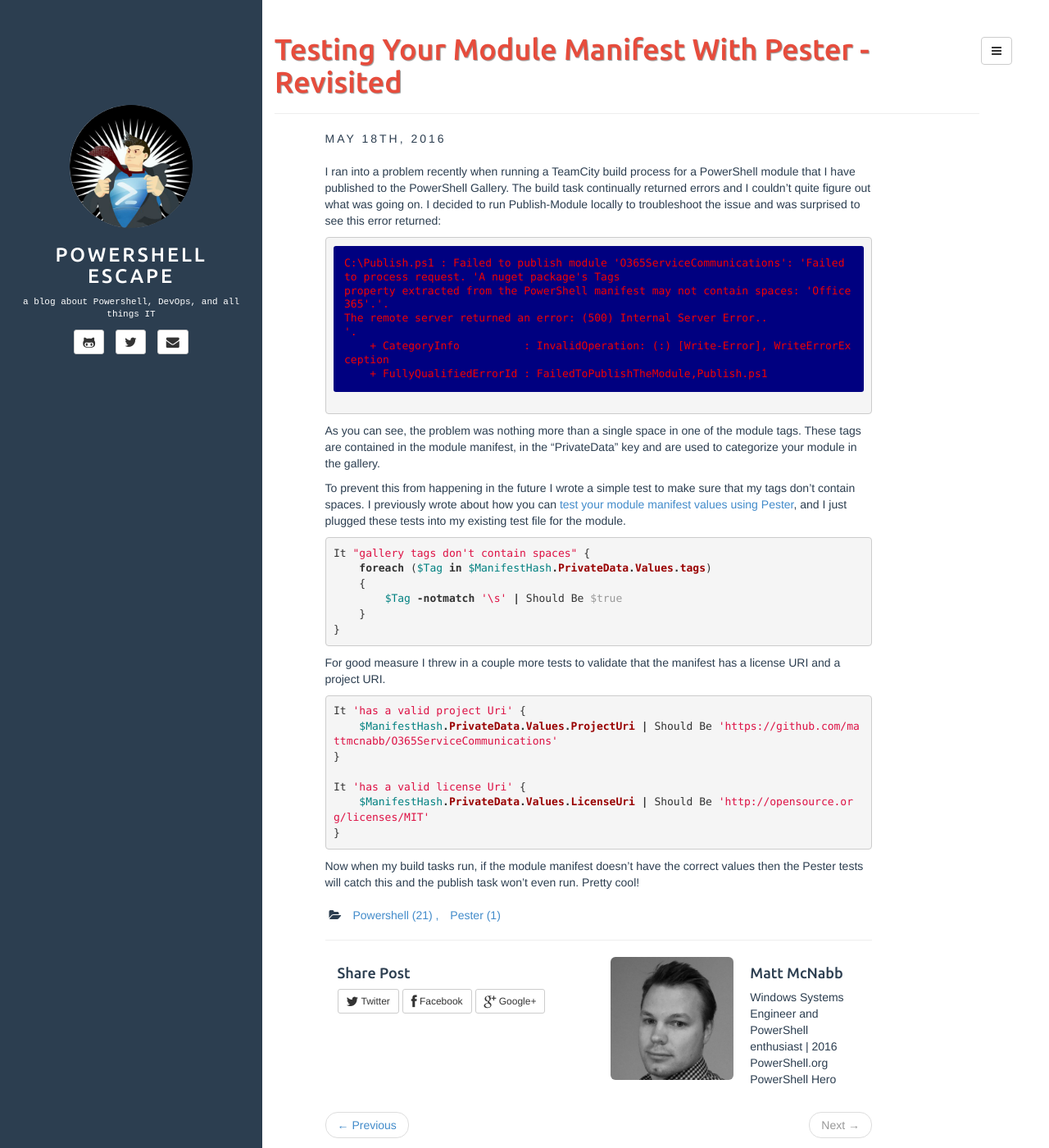
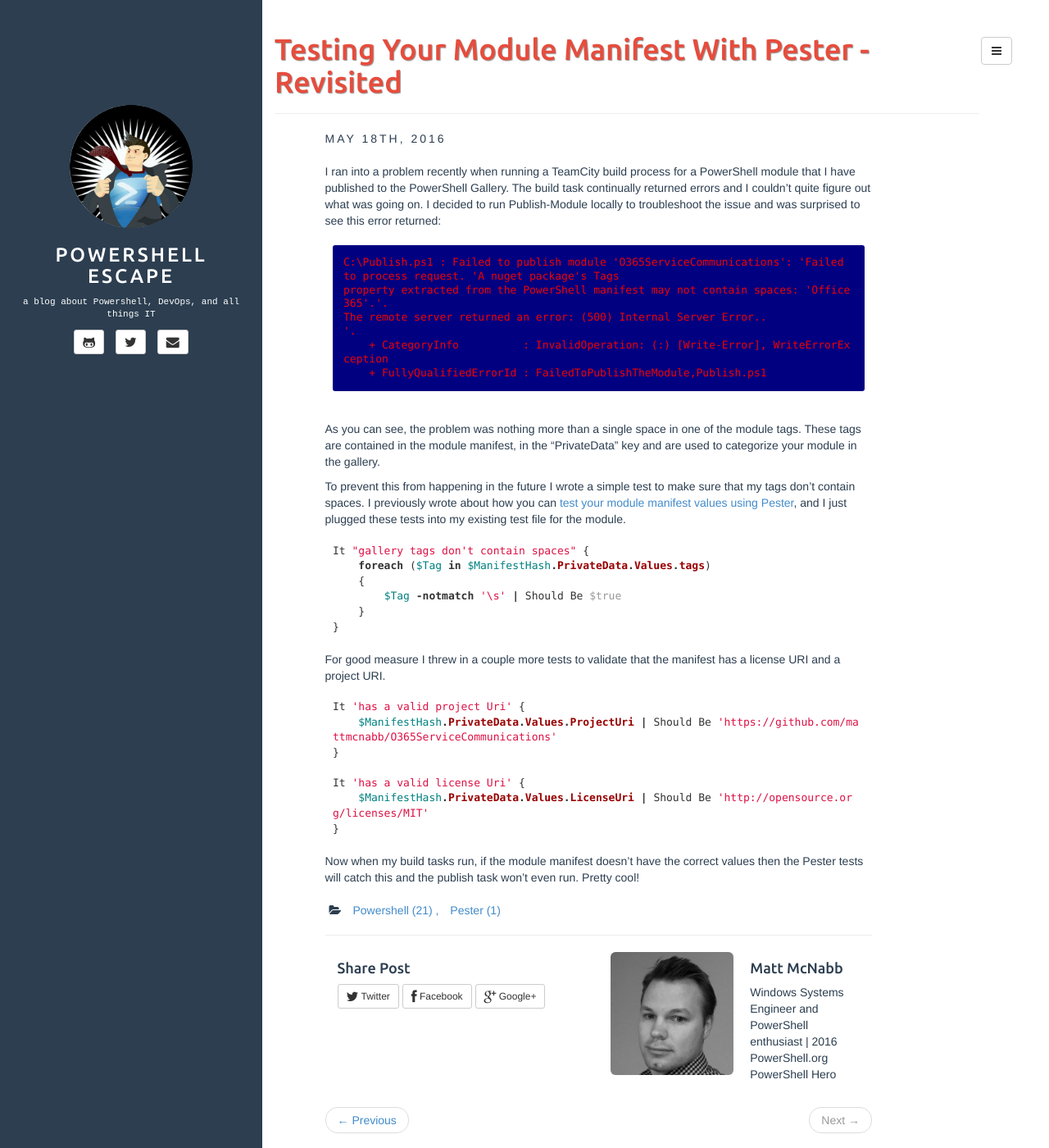
Before and after one commit to mattmcnabb/mattmcnabb.github.io, a Jekyll site: the page built from _posts/2016-05-18-Pester-For-PowerShell-Gallery.md, in a window 1280 px wide and 1400 px high. Shown: the whole window at 82% size. Built offline with Jekyll 4.4.1, drawn with Linux system fonts in a browser that asks for light colours; comment, search, counter and statistics services are not loaded.

Commit message:
Update css

```diff
--- a/assets/css/style.css
+++ b/assets/css/style.css
@@ -1,13 +1,13 @@
 @import url(http://fonts.googleapis.com/css?family=Ubuntu:500&subset=latin,latin-ext);
 
-code.language-console
+/* customizations */
+pre code.language-console
 {
     overflow-x: auto;
     padding: 1em 1em;
 	background: #000080;
     color: #edeef0;
 	border-radius: 3px;
-	font-family: Consolas, Menlo, Monaco, Lucida Console, Liberation Mono, DejaVu Sans Mono, Bitstream Vera Sans Mono, Courier New, monospace, serif;
 	font-size: 1em;
     margin-bottom: 1.3em;
 	font-weight: normal;
@@ -15,20 +15,26 @@ code.language-console
     display: block;
 }
 
-code.language-consoleerror
+pre code.language-consoleerror
 {
     overflow-x: auto;
     padding: 1em 1em;
 	background: #000080;
     color: #f00000;
 	border-radius: 3px;
-	font-family: Consolas, Menlo, Monaco, Lucida Console, Liberation Mono, DejaVu Sans Mono, Bitstream Vera Sans Mono, Courier New, monospace, serif;
 	font-size: 1em;
     margin-bottom: 1.3em;
 	font-weight: normal;
 	line-height: 1.3em;
     display: block;
 }
+
+pre
+{
+	border: none;
+	background-color: #ffffff;
+}
+/* end customizations */
 
 body{
 	color: #2c3e50;
```
